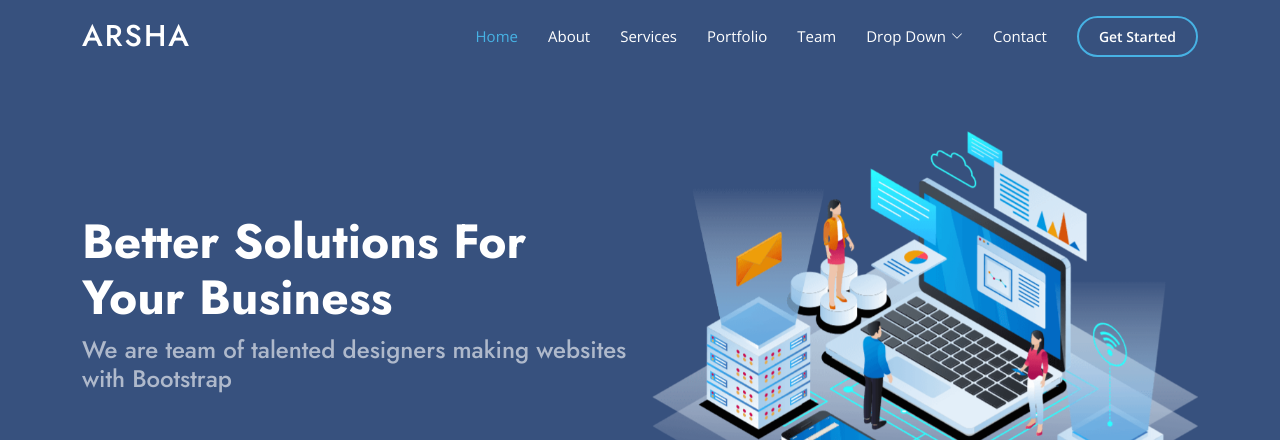
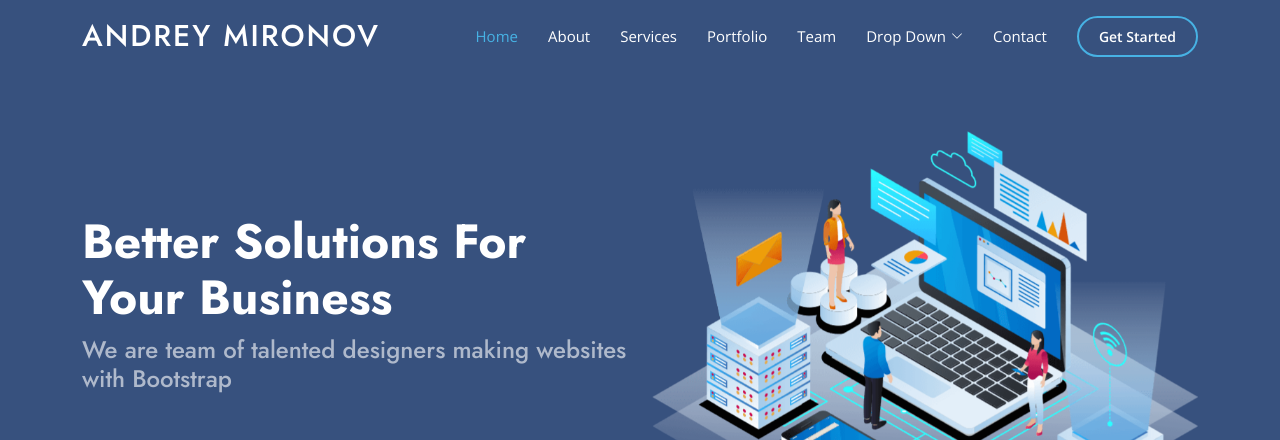
Before and after one commit to andreymironovdev/andreymironovdev.github.io, a plain HTML site: page index.html in a window 1280 px wide. Shown: the top 440 px of the page. Drawn offline with nearby package versions, Linux system fonts and the light colour scheme.

Commit message:
change name

```diff
--- a/index.html
+++ b/index.html
@@ -5,7 +5,7 @@
   <meta charset="utf-8">
   <meta content="width=device-width, initial-scale=1.0" name="viewport">
 
-  <title>Arsha Bootstrap Template - Index</title>
+  <title>Andrey Mironov</title>
   <meta content="" name="description">
   <meta content="" name="keywords">
 
@@ -43,7 +43,7 @@
   <header id="header" class="fixed-top ">
     <div class="container d-flex align-items-center">
 
-      <h1 class="logo me-auto"><a href="index.html">Arsha</a></h1>
+      <h1 class="logo me-auto"><a href="index.html">Andrey Mironov</a></h1>
       <!-- Uncomment below if you prefer to use an image logo -->
       <!-- <a href="index.html" class="logo me-auto"><img src="assets/img/logo.png" alt="" class="img-fluid"></a>-->
 
```
